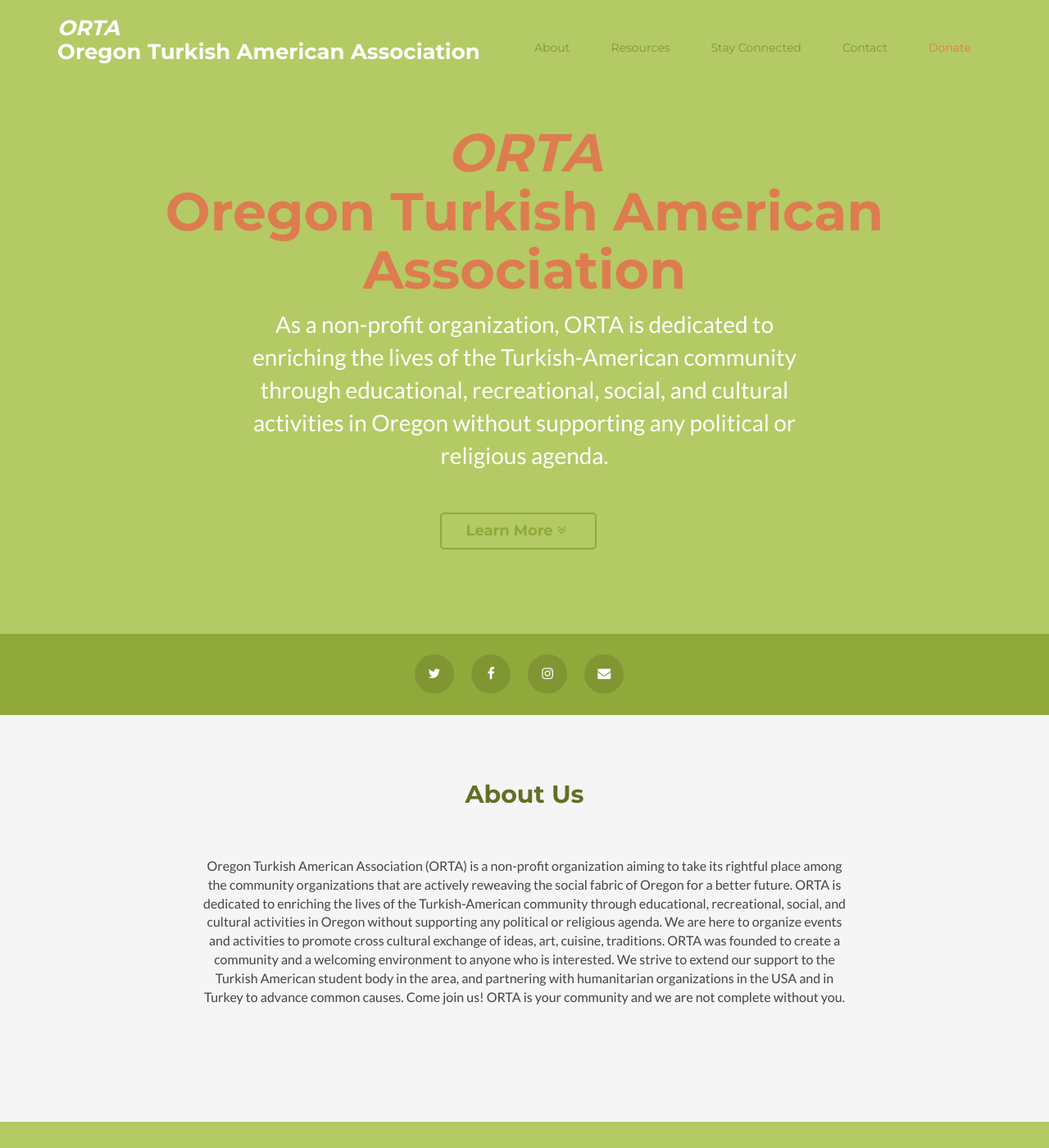
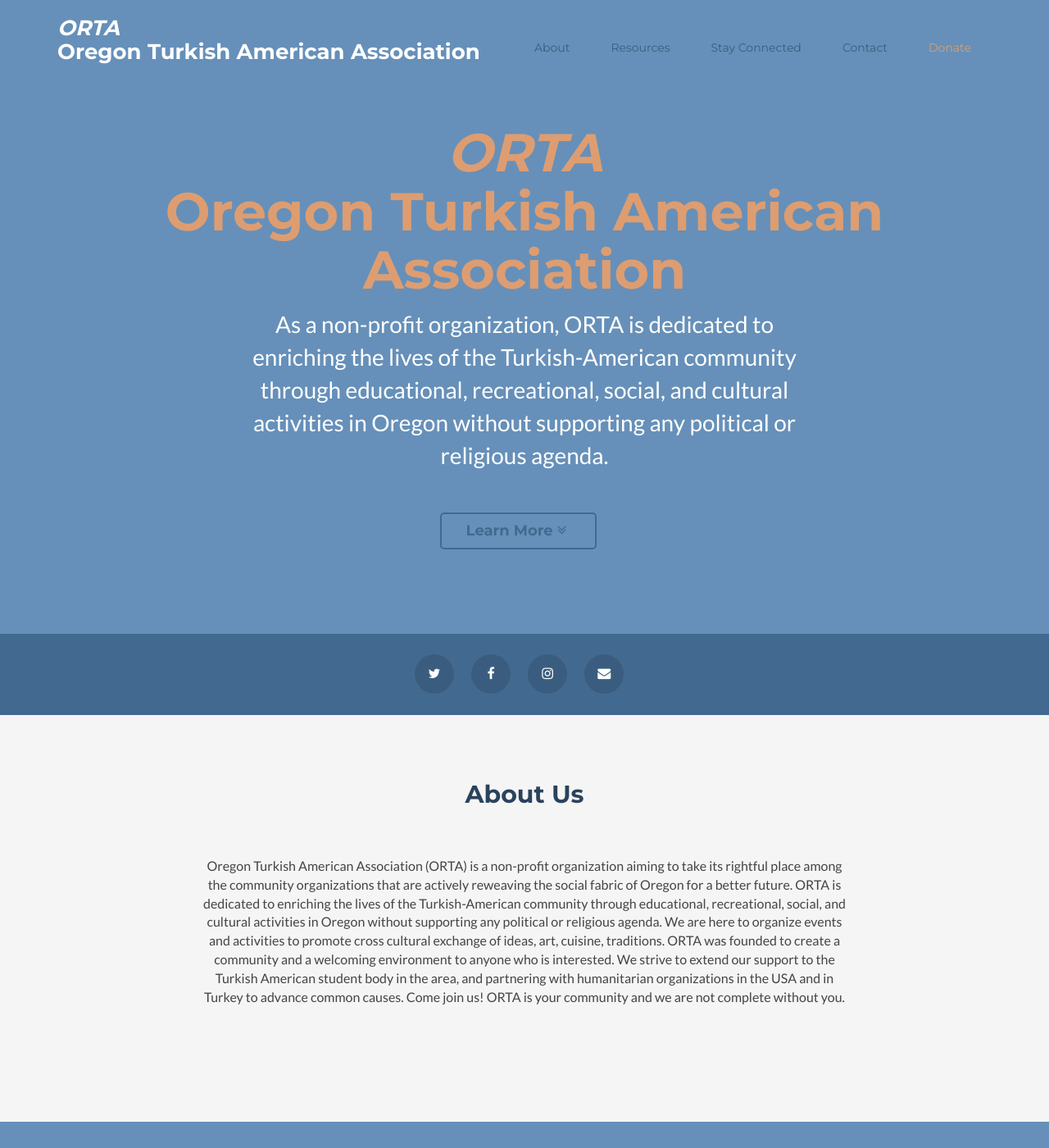
Before and after one commit to ortapdx/ortapdx.github.io, a Jekyll site: the page built from index.html, in a window 1280 px wide and 1400 px high. Shown: the whole window at 82% size. Built offline with Jekyll 4.4.1, drawn with Linux system fonts in a browser that asks for light colours; nearby versions of some CDN libraries; comment, search, counter and statistics services are not loaded.

Commit message:
Update _config.yml

```diff
--- a/_config.yml
+++ b/_config.yml
@@ -47,7 +47,7 @@ publish: true
 
 #THEME
 #Select one of the five color schemes (default, one, two, three, or four)
-theme: two
+theme: default
 
 # *** DO NOT CHANGE ANYTHING BELOW THIS LINE ***
 
```
